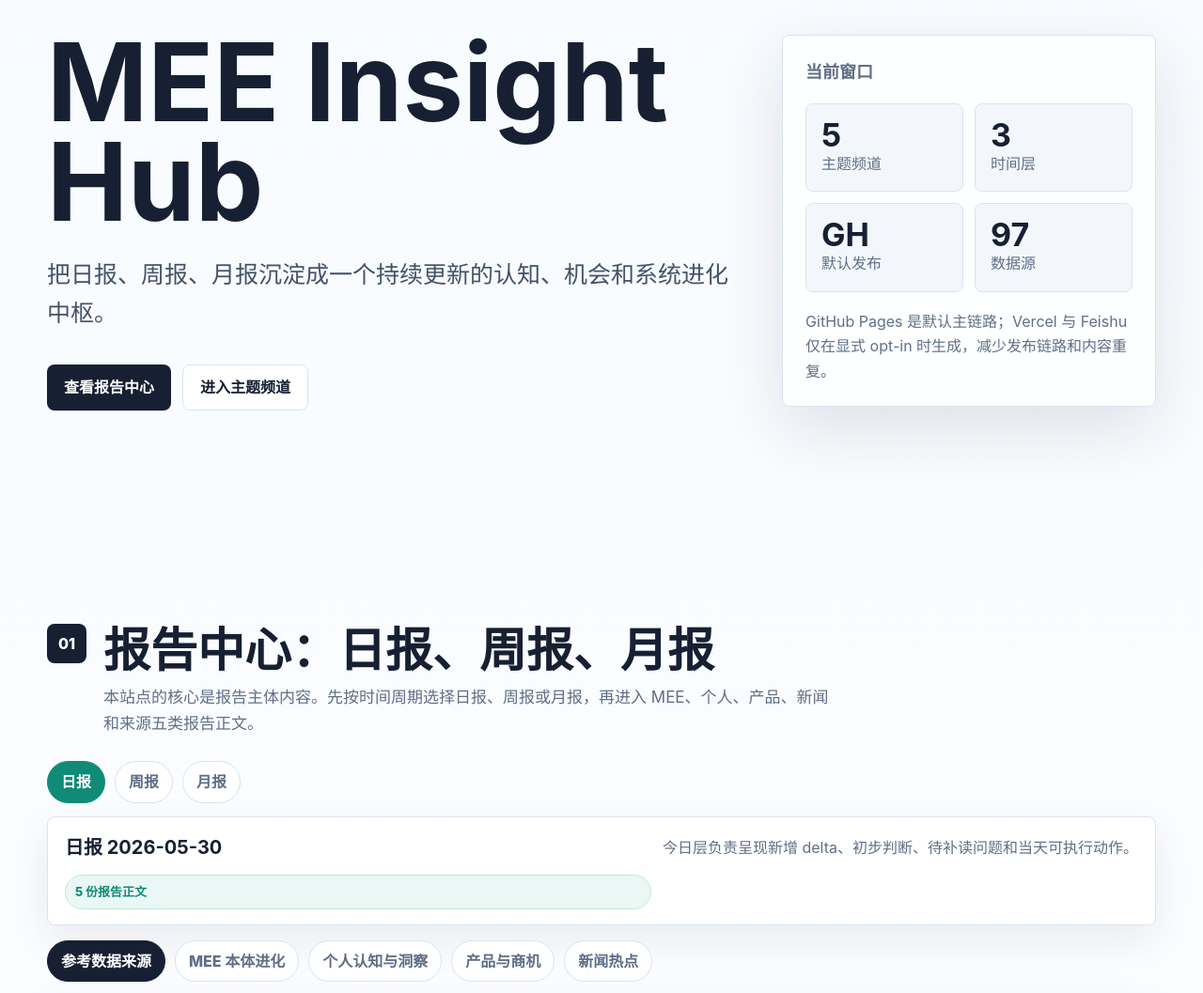
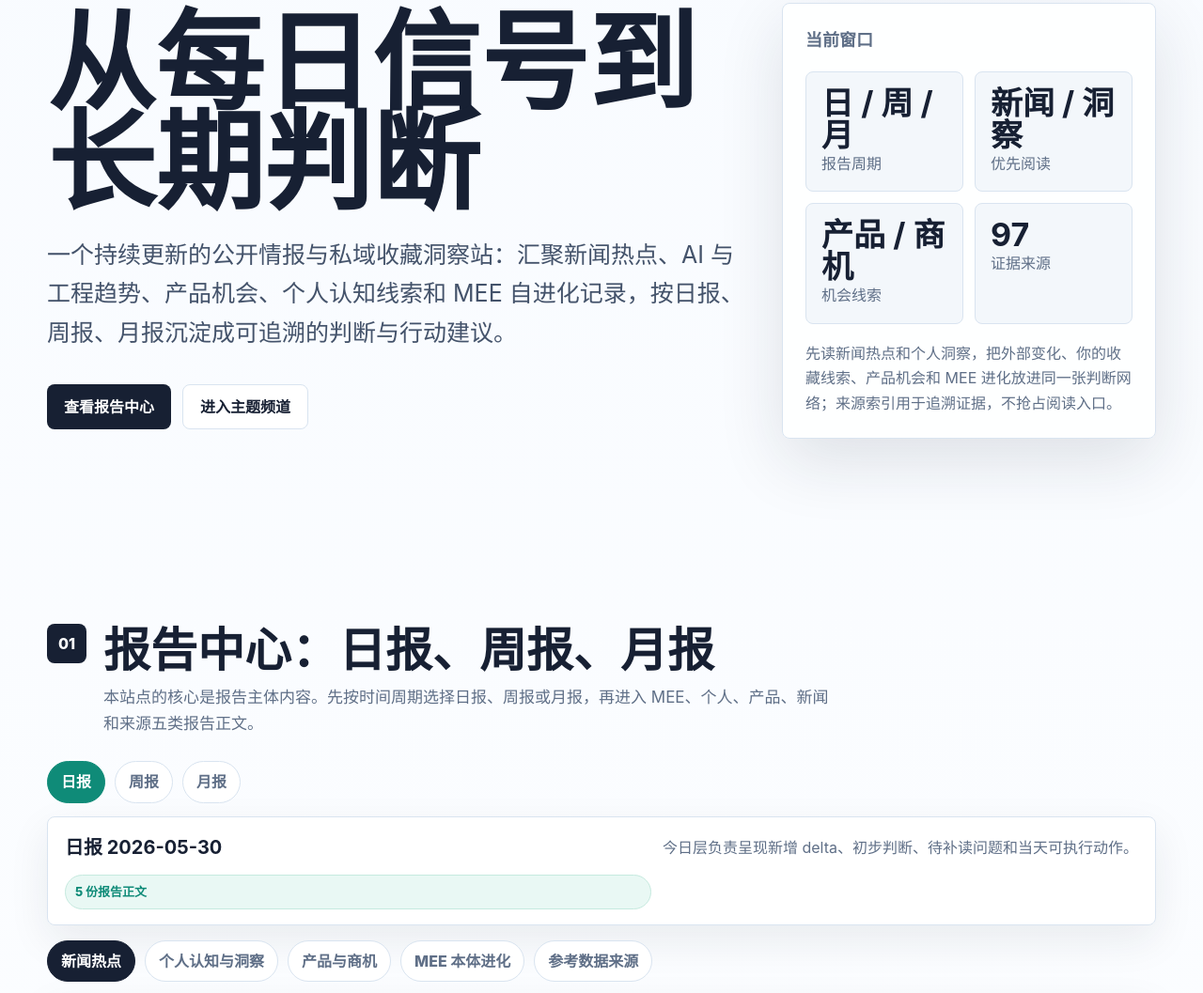
Before and after one commit to superqyl/mee-insight-hub, a plain HTML site: page index.html in a window 1280 px wide. Shown: the part 214-1271 px from the top of the page at 94% size. Drawn offline with Linux system fonts and the light colour scheme.

Commit message:
fix(site): clarify reader-first hero

```diff
--- a/index.html
+++ b/index.html
@@ -28,7 +28,7 @@
     <main id="top">
       <section class="hero section-band">
         <div class="hero-copy">
-          <h1>MEE Insight Hub</h1>
+          <h1 id="hero-title">从每日信号到长期判断</h1>
           <p id="hero-thesis" class="hero-lead">把日报、周报、月报沉淀成一个持续更新的认知、机会和系统进化中枢。</p>
           <div class="hero-actions" aria-label="核心入口">
             <a class="primary-link" href="#reports">查看报告中心</a>
--- a/script.js
+++ b/script.js
@@ -2,13 +2,14 @@
   const fallback = {
     meta: {
       site_name: "MEE Insight Hub",
-      current_thesis: "把日报、周报、月报沉淀成一个持续更新的认知、机会和系统进化中枢。",
-      summary: "GitHub Pages 为默认主链路；Feishu 与 Vercel 仅在显式 opt-in 时生成。",
+      hero_title: "从每日信号到长期判断",
+      current_thesis: "一个持续更新的公开情报与私域收藏洞察站：汇聚新闻热点、AI 与工程趋势、产品机会、个人认知线索和 MEE 自进化记录，按日报、周报、月报沉淀成可追溯的判断与行动建议。",
+      summary: "先读新闻热点和个人洞察，把外部变化、你的收藏线索、产品机会和 MEE 进化放进同一张判断网络；来源索引用于追溯证据，不抢占阅读入口。",
       metrics: [
-        { label: "主题频道", value: "5" },
-        { label: "时间层", value: "3" },
-        { label: "默认发布", value: "GH" },
-        { label: "证据系统", value: "1" }
+        { label: "报告周期", value: "日 / 周 / 月" },
+        { label: "优先阅读", value: "新闻 / 洞察" },
+        { label: "机会线索", value: "产品 / 商机" },
+        { label: "证据来源", value: "97" }
       ]
     },
     periods: [],
@@ -44,6 +45,7 @@
   }
 
   function renderHero(data) {
+    document.querySelector("#hero-title").textContent = data.meta.hero_title || fallback.meta.hero_title || data.meta.site_name || fallback.meta.site_name;
     document.querySelector("#hero-thesis").textContent = data.meta.current_thesis || fallback.meta.current_thesis;
     document.querySelector("#hero-summary").textContent = data.meta.summary || fallback.meta.summary;
     const metrics = document.querySelector("#hero-metrics");
@@ -117,10 +119,20 @@
     }));
   }
 
+  function preferredReportOrder(reports) {
+    const order = ["news", "personal", "product", "mee", "sources"];
+    return (reports || []).slice().sort((a, b) => {
+      const ai = order.indexOf(a.track_id);
+      const bi = order.indexOf(b.track_id);
+      return (ai === -1 ? 99 : ai) - (bi === -1 ? 99 : bi);
+    });
+  }
+
   function renderReportTabs(reports) {
     const target = document.querySelector("#report-tabs");
     if (!target) return;
-    target.replaceChildren(...reports.map((report) => {
+    const orderedReports = preferredReportOrder(reports);
+    target.replaceChildren(...orderedReports.map((report) => {
       const btn = document.createElement("button");
       btn.type = "button";
       btn.role = "tab";
@@ -146,7 +158,7 @@
     }
     if (!packs.some((pack) => pack.id === state.selectedPack)) state.selectedPack = packs[0].id;
     const pack = packs.find((item) => item.id === state.selectedPack) || packs[0];
-    const reports = pack.reports || [];
+    const reports = preferredReportOrder(pack.reports || []);
     if (!reports.some((report) => report.id === state.selectedReport)) state.selectedReport = reports[0]?.id || "";
     renderReportPackTabs(packs);
     renderReportTabs(reports);
```
Also changed, not shown: public/data/site-content.json.
